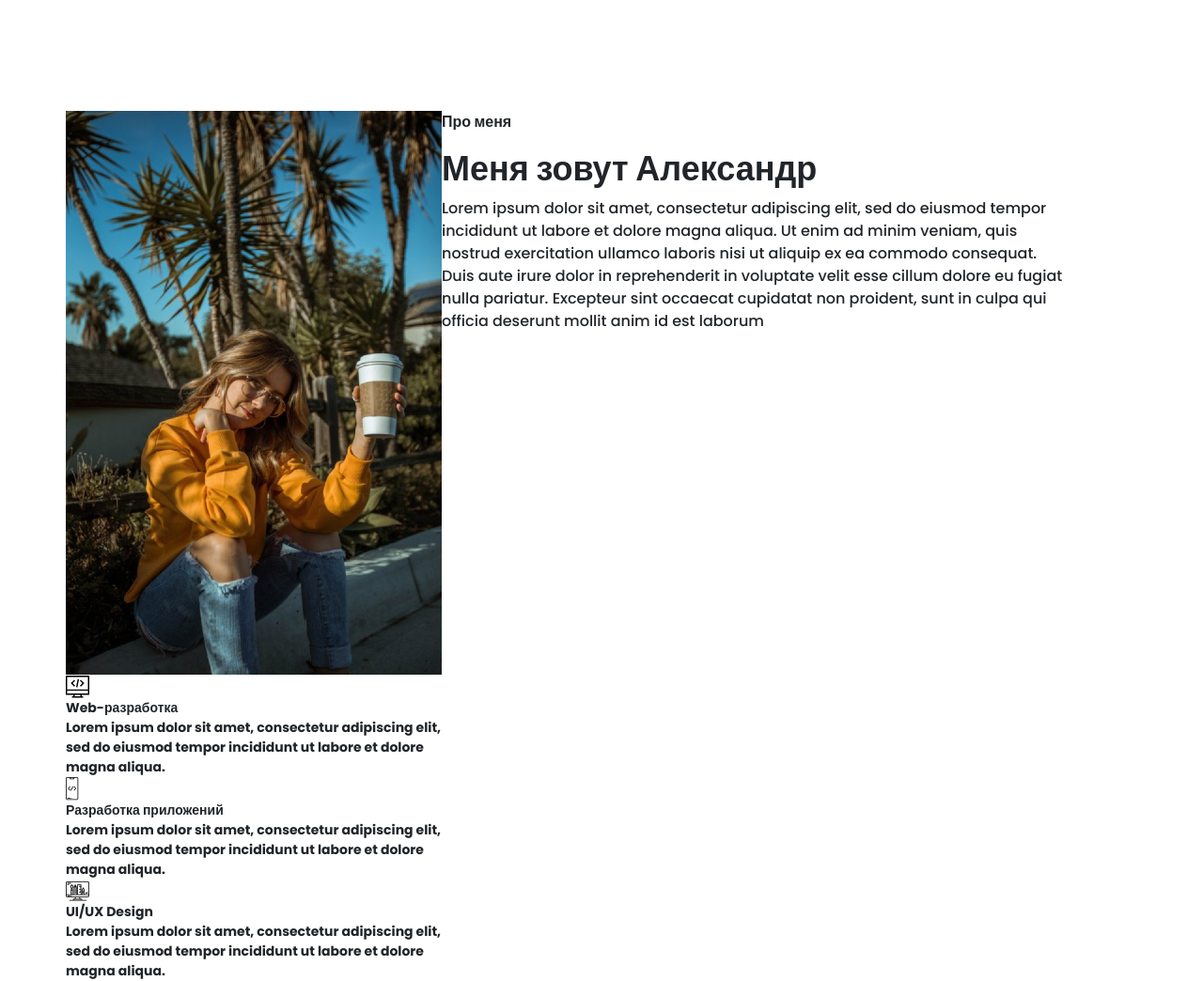
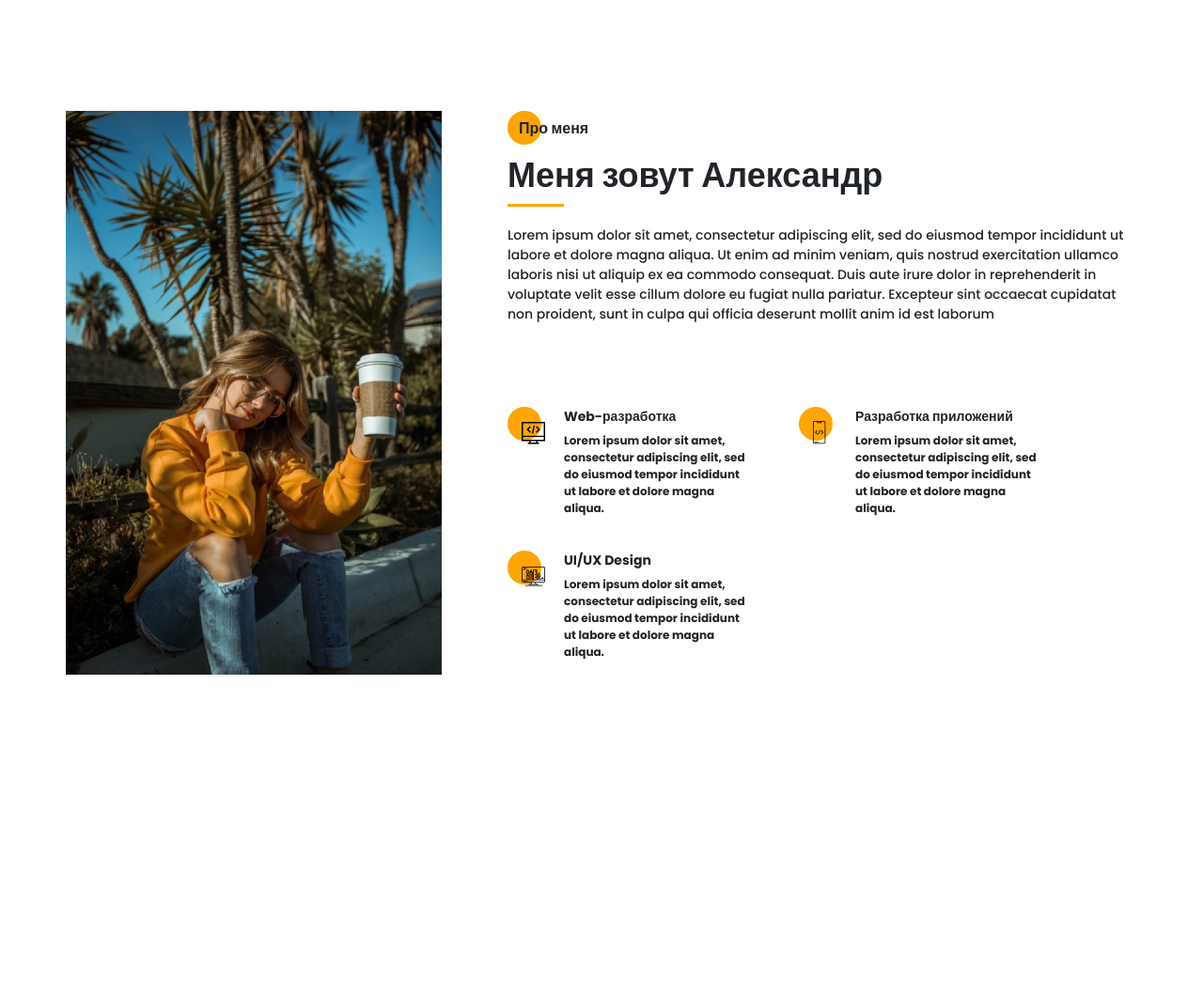
Before and after one commit to alexHorov/Portfolio, a website: page src/index.html in a window 1280 px wide. Shown: the part 802-1846 px from the top of the page at 94% size. After the commit the page ends 1520 px from the top, so only its background shows below. Drawn offline with nearby package versions, Linux system fonts and the light colour scheme; files that its build step writes are made by us from their sources; files whose address does not match are found by name.

Commit message:
second section about finish

```diff
--- a/src/index.html
+++ b/src/index.html
@@ -47,16 +47,29 @@
 
 <body>
     <aside class="sidepanel">
-        <a href="#" class="sidepanel__link"><svg width="20" height="20" viewBox="0 0 20 20" fill="none" xmlns="http://www.w3.org/2000/svg">
-            <path d="M-7.46167e-07 2.92969L-1.28061e-07 17.0703C-5.74539e-08 18.6856 1.31439 20 2.92969 20L17.0703 20C18.6856 20 20 18.6856 20 17.0703L20 11.1719L12.9297 11.1719L12.9297 13.5156L9.41406 13.5156L9.41406 11.1719L7.03125 11.1719C5.09262 11.1719 3.51562 9.59488 3.51562 7.65625L3.51562 4.10156L7.03125 4.10156L7.03125 7.65625L9.41406 7.65625L9.41406 4.10156L12.9297 4.6875L12.9297 7.65625L20 7.65625L20 2.92969C20 1.31439 18.6856 -8.16774e-07 17.0703 -7.46167e-07L2.92969 -1.28061e-07C1.31439 -5.74539e-08 -8.16774e-07 1.31439 -7.46167e-07 2.92969Z" fill="black"/>
+        <a href="#" class="sidepanel__link"><svg width="20" height="20" viewBox="0 0 20 20" fill="none"
+                xmlns="http://www.w3.org/2000/svg">
+                <path
+                    d="M-7.46167e-07 2.92969L-1.28061e-07 17.0703C-5.74539e-08 18.6856 1.31439 20 2.92969 20L17.0703 20C18.6856 20 20 18.6856 20 17.0703L20 11.1719L12.9297 11.1719L12.9297 13.5156L9.41406 13.5156L9.41406 11.1719L7.03125 11.1719C5.09262 11.1719 3.51562 9.59488 3.51562 7.65625L3.51562 4.10156L7.03125 4.10156L7.03125 7.65625L9.41406 7.65625L9.41406 4.10156L12.9297 4.6875L12.9297 7.65625L20 7.65625L20 2.92969C20 1.31439 18.6856 -8.16774e-07 17.0703 -7.46167e-07L2.92969 -1.28061e-07C1.31439 -5.74539e-08 -8.16774e-07 1.31439 -7.46167e-07 2.92969Z"
+                    fill="black" />
             </svg></a>
-        <a href="#" class="sidepanel__link"><svg width="20" height="20" viewBox="0 0 20 20" fill="none" xmlns="http://www.w3.org/2000/svg">
-            <path d="M-6.01032e-07 6.25L-2.73196e-07 13.75C-1.22337e-07 17.2012 2.79875 20 6.25 20L13.75 20C17.2013 20 20 17.2012 20 13.75L20 6.25C20 2.79875 17.2012 -7.51891e-07 13.75 -6.01032e-07L6.25 -2.73196e-07C2.79875 -1.22337e-07 -7.51891e-07 2.79875 -6.01032e-07 6.25ZM13.75 1.875C16.1625 1.875 18.125 3.8375 18.125 6.25L18.125 13.75C18.125 16.1625 16.1625 18.125 13.75 18.125L6.25 18.125C3.8375 18.125 1.875 16.1625 1.875 13.75L1.875 6.25C1.875 3.8375 3.8375 1.875 6.25 1.875L13.75 1.875Z" fill="black"/>
-            <path d="M5 10C5 12.7612 7.23875 15 10 15C12.7613 15 15 12.7612 15 10C15 7.23875 12.7612 5 10 5C7.23875 5 5 7.23875 5 10ZM13.125 10C13.125 11.7225 11.7225 13.125 10 13.125C8.27625 13.125 6.875 11.7225 6.875 10C6.875 8.2775 8.27625 6.875 10 6.875C11.7225 6.875 13.125 8.2775 13.125 10Z" fill="black"/>
-            <path d="M5.29123 4.625C5.29123 4.25704 4.99295 3.95875 4.62499 3.95875C4.25703 3.95875 3.95874 4.25704 3.95874 4.625C3.95874 4.99296 4.25703 5.29125 4.62499 5.29125C4.99295 5.29125 5.29123 4.99296 5.29123 4.625Z" fill="black"/>
+        <a href="#" class="sidepanel__link"><svg width="20" height="20" viewBox="0 0 20 20" fill="none"
+                xmlns="http://www.w3.org/2000/svg">
+                <path
+                    d="M-6.01032e-07 6.25L-2.73196e-07 13.75C-1.22337e-07 17.2012 2.79875 20 6.25 20L13.75 20C17.2013 20 20 17.2012 20 13.75L20 6.25C20 2.79875 17.2012 -7.51891e-07 13.75 -6.01032e-07L6.25 -2.73196e-07C2.79875 -1.22337e-07 -7.51891e-07 2.79875 -6.01032e-07 6.25ZM13.75 1.875C16.1625 1.875 18.125 3.8375 18.125 6.25L18.125 13.75C18.125 16.1625 16.1625 18.125 13.75 18.125L6.25 18.125C3.8375 18.125 1.875 16.1625 1.875 13.75L1.875 6.25C1.875 3.8375 3.8375 1.875 6.25 1.875L13.75 1.875Z"
+                    fill="black" />
+                <path
+                    d="M5 10C5 12.7612 7.23875 15 10 15C12.7613 15 15 12.7612 15 10C15 7.23875 12.7612 5 10 5C7.23875 5 5 7.23875 5 10ZM13.125 10C13.125 11.7225 11.7225 13.125 10 13.125C8.27625 13.125 6.875 11.7225 6.875 10C6.875 8.2775 8.27625 6.875 10 6.875C11.7225 6.875 13.125 8.2775 13.125 10Z"
+                    fill="black" />
+                <path
+                    d="M5.29123 4.625C5.29123 4.25704 4.99295 3.95875 4.62499 3.95875C4.25703 3.95875 3.95874 4.25704 3.95874 4.625C3.95874 4.99296 4.25703 5.29125 4.62499 5.29125C4.99295 5.29125 5.29123 4.99296 5.29123 4.625Z"
+                    fill="black" />
             </svg></a>
-        <a href="#" class="sidepanel__link"><svg width="19" height="20" viewBox="0 0 19 20" fill="none" xmlns="http://www.w3.org/2000/svg">
-            <path d="M-4.37114e-07 9.99951C-1.95608e-07 15.5245 4.36167 19.9995 9.74107 19.9995C14.0457 19.9995 17.6962 17.1345 18.9832 13.162C19.0749 12.662 18.7734 12.4787 18.5148 12.4787C18.2835 12.4787 17.6706 12.487 16.8585 12.4912C17.4459 15.2728 15.5517 15.8595 15.5517 15.8595C14.4274 16.3145 14.1267 16.972 14.1267 16.972C13.5228 17.8778 13.5352 16.902 13.5352 16.902C13.603 15.8978 14.5389 15.3703 14.5389 15.3703C16.0283 14.4787 15.5979 13.0295 15.3493 12.4578C14.719 12.3678 14.2903 12.1103 14.0466 11.8245C13.8029 14.0453 12.9652 16.3795 9.23304 16.3795C8.16988 16.3795 7.30085 15.992 6.61933 15.3503C6.37316 15.4628 5.3827 15.8003 4.04116 15.2628C4.04116 15.2628 3.78012 14.4253 5.03988 12.5128C4.82345 11.7128 4.71606 10.8628 4.7111 10.0128C4.71606 9.16284 4.82345 8.31285 5.03988 7.51284C3.78012 5.61285 4.04116 4.77535 4.04116 4.77535C5.3827 4.23785 6.37316 4.57534 6.61933 4.67535C7.30085 4.03785 8.16988 3.65035 9.23304 3.65035C12.9752 3.65035 13.7987 5.98784 14.0383 8.21284C14.3307 7.86284 14.928 7.53784 15.8408 7.53784C17.1444 7.53784 18.1918 7.55034 18.5082 7.55034C18.7635 7.55034 19.0683 7.37534 18.9708 6.86284C17.692 2.86201 14.0391 -0.000488895 9.74107 -0.000488707C4.36167 -0.000488472 -6.7851e-07 4.47701 -4.37114e-07 9.99951Z" fill="#212121"/>
+        <a href="#" class="sidepanel__link"><svg width="19" height="20" viewBox="0 0 19 20" fill="none"
+                xmlns="http://www.w3.org/2000/svg">
+                <path
+                    d="M-4.37114e-07 9.99951C-1.95608e-07 15.5245 4.36167 19.9995 9.74107 19.9995C14.0457 19.9995 17.6962 17.1345 18.9832 13.162C19.0749 12.662 18.7734 12.4787 18.5148 12.4787C18.2835 12.4787 17.6706 12.487 16.8585 12.4912C17.4459 15.2728 15.5517 15.8595 15.5517 15.8595C14.4274 16.3145 14.1267 16.972 14.1267 16.972C13.5228 17.8778 13.5352 16.902 13.5352 16.902C13.603 15.8978 14.5389 15.3703 14.5389 15.3703C16.0283 14.4787 15.5979 13.0295 15.3493 12.4578C14.719 12.3678 14.2903 12.1103 14.0466 11.8245C13.8029 14.0453 12.9652 16.3795 9.23304 16.3795C8.16988 16.3795 7.30085 15.992 6.61933 15.3503C6.37316 15.4628 5.3827 15.8003 4.04116 15.2628C4.04116 15.2628 3.78012 14.4253 5.03988 12.5128C4.82345 11.7128 4.71606 10.8628 4.7111 10.0128C4.71606 9.16284 4.82345 8.31285 5.03988 7.51284C3.78012 5.61285 4.04116 4.77535 4.04116 4.77535C5.3827 4.23785 6.37316 4.57534 6.61933 4.67535C7.30085 4.03785 8.16988 3.65035 9.23304 3.65035C12.9752 3.65035 13.7987 5.98784 14.0383 8.21284C14.3307 7.86284 14.928 7.53784 15.8408 7.53784C17.1444 7.53784 18.1918 7.55034 18.5082 7.55034C18.7635 7.55034 19.0683 7.37534 18.9708 6.86284C17.692 2.86201 14.0391 -0.000488895 9.74107 -0.000488707C4.36167 -0.000488472 -6.7851e-07 4.47701 -4.37114e-07 9.99951Z"
+                    fill="#212121" />
             </svg></a>
         <div class="sidepanel__divider"></div>
         <div class="sidepanel__text"><span>Социальные сети</span></div>
@@ -65,7 +78,9 @@
         <div class="menu__block">
             <div class="menu__close">
                 <svg width="29" height="30" viewBox="0 0 29 30" fill="none" xmlns="http://www.w3.org/2000/svg">
-                    <path d="M17.1568 14.5231L28.4489 3.23075C29.1837 2.49623 29.1837 1.30861 28.4489 0.574085C27.7144 -0.160437 26.5267 -0.160437 25.7922 0.574085L14.4998 11.8665L3.20781 0.574085C2.47295 -0.160437 1.28567 -0.160437 0.551149 0.574085C-0.183716 1.30861 -0.183716 2.49623 0.551149 3.23075L11.8432 14.5231L0.551149 25.8155C-0.183716 26.55 -0.183716 27.7376 0.551149 28.4721C0.917206 28.8385 1.39852 29.0226 1.87948 29.0226C2.36045 29.0226 2.84141 28.8385 3.20781 28.4721L14.4998 17.1798L25.7922 28.4721C26.1586 28.8385 26.6396 29.0226 27.1205 29.0226C27.6015 29.0226 28.0825 28.8385 28.4489 28.4721C29.1837 27.7376 29.1837 26.55 28.4489 25.8155L17.1568 14.5231Z" fill="black"/>
+                    <path
+                        d="M17.1568 14.5231L28.4489 3.23075C29.1837 2.49623 29.1837 1.30861 28.4489 0.574085C27.7144 -0.160437 26.5267 -0.160437 25.7922 0.574085L14.4998 11.8665L3.20781 0.574085C2.47295 -0.160437 1.28567 -0.160437 0.551149 0.574085C-0.183716 1.30861 -0.183716 2.49623 0.551149 3.23075L11.8432 14.5231L0.551149 25.8155C-0.183716 26.55 -0.183716 27.7376 0.551149 28.4721C0.917206 28.8385 1.39852 29.0226 1.87948 29.0226C2.36045 29.0226 2.84141 28.8385 3.20781 28.4721L14.4998 17.1798L25.7922 28.4721C26.1586 28.8385 26.6396 29.0226 27.1205 29.0226C27.6015 29.0226 28.0825 28.8385 28.4489 28.4721C29.1837 27.7376 29.1837 26.55 28.4489 25.8155L17.1568 14.5231Z"
+                        fill="black" />
                 </svg>
             </div>
             <nav>
@@ -79,16 +94,29 @@
                 </ul>
             </nav>
             <div class="menu__social">
-                <a href="#"><svg width="20" height="19" viewBox="0 0 20 19" fill="none" xmlns="http://www.w3.org/2000/svg">
-                    <path d="M10 0C4.475 0 0 4.36167 0 9.74107C0 14.0457 2.865 17.6962 6.8375 18.9832C7.3375 19.0749 7.52083 18.7734 7.52083 18.5148C7.52083 18.2835 7.5125 17.6706 7.50833 16.8585C4.72667 17.4459 4.14 15.5517 4.14 15.5517C3.685 14.4274 3.0275 14.1267 3.0275 14.1267C2.12167 13.5228 3.0975 13.5352 3.0975 13.5352C4.10167 13.603 4.62917 14.5389 4.62917 14.5389C5.52083 16.0283 6.97 15.5979 7.54167 15.3493C7.63167 14.719 7.88917 14.2903 8.175 14.0466C5.95417 13.8029 3.62 12.9652 3.62 9.23304C3.62 8.16988 4.0075 7.30085 4.64917 6.61934C4.53667 6.37317 4.19917 5.3827 4.73667 4.04116C4.73667 4.04116 5.57417 3.78012 7.48667 5.03988C8.28667 4.82345 9.13667 4.71606 9.98667 4.7111C10.8367 4.71606 11.6867 4.82345 12.4867 5.03988C14.3867 3.78012 15.2242 4.04116 15.2242 4.04116C15.7617 5.3827 15.4242 6.37317 15.3242 6.61934C15.9617 7.30085 16.3492 8.16988 16.3492 9.23304C16.3492 12.9752 14.0117 13.7987 11.7867 14.0383C12.1367 14.3307 12.4617 14.928 12.4617 15.8408C12.4617 17.1444 12.4492 18.1918 12.4492 18.5082C12.4492 18.7635 12.6242 19.0683 13.1367 18.9708C17.1375 17.692 20 14.0391 20 9.74107C20 4.36167 15.5225 0 10 0Z" fill="#212121"/>
+                <a href="#"><svg width="20" height="19" viewBox="0 0 20 19" fill="none"
+                        xmlns="http://www.w3.org/2000/svg">
+                        <path
+                            d="M10 0C4.475 0 0 4.36167 0 9.74107C0 14.0457 2.865 17.6962 6.8375 18.9832C7.3375 19.0749 7.52083 18.7734 7.52083 18.5148C7.52083 18.2835 7.5125 17.6706 7.50833 16.8585C4.72667 17.4459 4.14 15.5517 4.14 15.5517C3.685 14.4274 3.0275 14.1267 3.0275 14.1267C2.12167 13.5228 3.0975 13.5352 3.0975 13.5352C4.10167 13.603 4.62917 14.5389 4.62917 14.5389C5.52083 16.0283 6.97 15.5979 7.54167 15.3493C7.63167 14.719 7.88917 14.2903 8.175 14.0466C5.95417 13.8029 3.62 12.9652 3.62 9.23304C3.62 8.16988 4.0075 7.30085 4.64917 6.61934C4.53667 6.37317 4.19917 5.3827 4.73667 4.04116C4.73667 4.04116 5.57417 3.78012 7.48667 5.03988C8.28667 4.82345 9.13667 4.71606 9.98667 4.7111C10.8367 4.71606 11.6867 4.82345 12.4867 5.03988C14.3867 3.78012 15.2242 4.04116 15.2242 4.04116C15.7617 5.3827 15.4242 6.37317 15.3242 6.61934C15.9617 7.30085 16.3492 8.16988 16.3492 9.23304C16.3492 12.9752 14.0117 13.7987 11.7867 14.0383C12.1367 14.3307 12.4617 14.928 12.4617 15.8408C12.4617 17.1444 12.4492 18.1918 12.4492 18.5082C12.4492 18.7635 12.6242 19.0683 13.1367 18.9708C17.1375 17.692 20 14.0391 20 9.74107C20 4.36167 15.5225 0 10 0Z"
+                            fill="#212121" />
                     </svg></a>
-                <a href="#"><svg width="20" height="20" viewBox="0 0 20 20" fill="none" xmlns="http://www.w3.org/2000/svg">
-                    <path d="M13.7495 0L6.24951 0C2.79826 0 -0.000488281 2.79875 -0.000488281 6.25L-0.000488281 13.75C-0.000488281 17.2013 2.79826 20 6.24951 20L13.7495 20C17.2008 20 19.9995 17.2013 19.9995 13.75L19.9995 6.25C19.9995 2.79875 17.2008 0 13.7495 0ZM18.1245 13.75C18.1245 16.1625 16.162 18.125 13.7495 18.125L6.24951 18.125C3.83701 18.125 1.87451 16.1625 1.87451 13.75L1.87451 6.25C1.87451 3.8375 3.83701 1.875 6.24951 1.875L13.7495 1.875C16.162 1.875 18.1245 3.8375 18.1245 6.25L18.1245 13.75Z" fill="black"/>
-                    <path d="M9.99951 5C7.23826 5 4.99951 7.23875 4.99951 10C4.99951 12.7613 7.23826 15 9.99951 15C12.7608 15 14.9995 12.7613 14.9995 10C14.9995 7.23875 12.7608 5 9.99951 5ZM9.99951 13.125C8.27701 13.125 6.87451 11.7225 6.87451 10C6.87451 8.27625 8.27701 6.875 9.99951 6.875C11.722 6.875 13.1245 8.27625 13.1245 10C13.1245 11.7225 11.722 13.125 9.99951 13.125Z" fill="black"/>
-                    <path d="M15.3745 5.29123C15.7425 5.29123 16.0408 4.99295 16.0408 4.62499C16.0408 4.25703 15.7425 3.95874 15.3745 3.95874C15.0065 3.95874 14.7083 4.25703 14.7083 4.62499C14.7083 4.99295 15.0065 5.29123 15.3745 5.29123Z" fill="black"/>
+                <a href="#"><svg width="20" height="20" viewBox="0 0 20 20" fill="none"
+                        xmlns="http://www.w3.org/2000/svg">
+                        <path
+                            d="M13.7495 0L6.24951 0C2.79826 0 -0.000488281 2.79875 -0.000488281 6.25L-0.000488281 13.75C-0.000488281 17.2013 2.79826 20 6.24951 20L13.7495 20C17.2008 20 19.9995 17.2013 19.9995 13.75L19.9995 6.25C19.9995 2.79875 17.2008 0 13.7495 0ZM18.1245 13.75C18.1245 16.1625 16.162 18.125 13.7495 18.125L6.24951 18.125C3.83701 18.125 1.87451 16.1625 1.87451 13.75L1.87451 6.25C1.87451 3.8375 3.83701 1.875 6.24951 1.875L13.7495 1.875C16.162 1.875 18.1245 3.8375 18.1245 6.25L18.1245 13.75Z"
+                            fill="black" />
+                        <path
+                            d="M9.99951 5C7.23826 5 4.99951 7.23875 4.99951 10C4.99951 12.7613 7.23826 15 9.99951 15C12.7608 15 14.9995 12.7613 14.9995 10C14.9995 7.23875 12.7608 5 9.99951 5ZM9.99951 13.125C8.27701 13.125 6.87451 11.7225 6.87451 10C6.87451 8.27625 8.27701 6.875 9.99951 6.875C11.722 6.875 13.1245 8.27625 13.1245 10C13.1245 11.7225 11.722 13.125 9.99951 13.125Z"
+                            fill="black" />
+                        <path
+                            d="M15.3745 5.29123C15.7425 5.29123 16.0408 4.99295 16.0408 4.62499C16.0408 4.25703 15.7425 3.95874 15.3745 3.95874C15.0065 3.95874 14.7083 4.25703 14.7083 4.62499C14.7083 4.99295 15.0065 5.29123 15.3745 5.29123Z"
+                            fill="black" />
                     </svg></a>
-                <a href="#"><svg width="20" height="20" viewBox="0 0 20 20" fill="none" xmlns="http://www.w3.org/2000/svg">
-                    <path d="M17.0698 0L2.9292 0C1.3139 0 -0.000488281 1.31439 -0.000488281 2.92969L-0.000488281 17.0703C-0.000488281 18.6856 1.3139 20 2.9292 20L8.82764 20L8.82764 12.9297L6.48389 12.9297L6.48389 9.41406L8.82764 9.41406L8.82764 7.03125C8.82764 5.09262 10.4046 3.51563 12.3433 3.51563L15.8979 3.51563L15.8979 7.03125L12.3433 7.03125L12.3433 9.41406L15.8979 9.41406L15.312 12.9297L12.3433 12.9297L12.3433 20L17.0698 20C18.6851 20 19.9995 18.6856 19.9995 17.0703L19.9995 2.92969C19.9995 1.31439 18.6851 0 17.0698 0Z" fill="black"/>
+                <a href="#"><svg width="20" height="20" viewBox="0 0 20 20" fill="none"
+                        xmlns="http://www.w3.org/2000/svg">
+                        <path
+                            d="M17.0698 0L2.9292 0C1.3139 0 -0.000488281 1.31439 -0.000488281 2.92969L-0.000488281 17.0703C-0.000488281 18.6856 1.3139 20 2.9292 20L8.82764 20L8.82764 12.9297L6.48389 12.9297L6.48389 9.41406L8.82764 9.41406L8.82764 7.03125C8.82764 5.09262 10.4046 3.51563 12.3433 3.51563L15.8979 3.51563L15.8979 7.03125L12.3433 7.03125L12.3433 9.41406L15.8979 9.41406L15.312 12.9297L12.3433 12.9297L12.3433 20L17.0698 20C18.6851 20 19.9995 18.6856 19.9995 17.0703L19.9995 2.92969C19.9995 1.31439 18.6851 0 17.0698 0Z"
+                            fill="black" />
                     </svg></a>
             </div>
         </div>
@@ -117,7 +145,10 @@
     <section class="about">
         <div class="container">
             <div class="about__wrapper">
-                <img src="img/main_photo.jpg" alt="photo" class="about__photo">
+                <div class="about__photo">
+                    <img src="img/main_photo.jpg" alt="photo">
+                </div>
+
                 <div class="about__descr">
                     <h2 class="title title_fz16 about__title">Про меня</h2>
                     <div class="title title_fz36 about__subtitle">Меня зовут Александр</div>
@@ -127,7 +158,7 @@
                 </div>
                 <div class="about__skills">
                     <div class="about__skills-item">
-                        <div>
+                        <div class="about__skills-circle">
                             <img src="icons/about_me/web_development.svg" alt="web-dev">
                         </div>
                         <div>
@@ -141,8 +172,10 @@
                                 </div>
 
                             </div>
+                        </div>
+                    </div>
                     <div class="about__skills-item">
-                                <div>
+                        <div class="about__skills-circle">
                             <img src="icons/about_me/mobile_dev.svg" alt="web-dev">
                         </div>
                         <div>
@@ -156,8 +189,10 @@
                                 </div>
 
                             </div>
+                        </div>
+                    </div>
                     <div class="about__skills-item">
-                                        <div>
+                        <div class="about__skills-circle">
                             <img src="icons/about_me/design.svg" alt="web-dev">
                         </div>
                         <div>
@@ -176,6 +211,8 @@
 
                     </div>
                 </div>
+            </div>
+
     </section>
 
     <script src="js/script.js"></script>
--- a/src/sass/blocks/_about.scss
+++ b/src/sass/blocks/_about.scss
@@ -5,5 +5,54 @@
         grid-template-columns: 400px 670px;
         grid-template-rows: minmax(245px, auto) minmax(255px, auto);
         grid-auto-rows: minmax(245px, auto);
+        column-gap: 70px;
+        row-gap: 40px;
+    }
+    &__photo {
+        grid-row: 1/3;
+        img {
+            width: 100%;
+        }
+    }
+    &__descr {
+        padding-top: 6px;
+        .divider {
+            margin-top: 0;
+        }
+    }
+    &__title {
+        position: relative;
+        padding: 1px 0 0 12px;
+        @include before_circle;
+    }
+    &__text {
+        margin-top: 20px;
+        font-size: 14px;
+        line-height: 21px;
+    }
+    &__skills {
+        display: grid;
+        grid-template: repeat(2, minmax(115px, auto)) / repeat(2, 260px);
+        grid-auto-rows: 1fr;
+        column-gap: 50px;
+        row-gap: 20px;
+        &-item {
+            display: grid;
+            grid-template-columns: 40px 200px;
+            column-gap: 20px;
+        }
+        &-circle {
+            position: relative;
+            padding: 15px 0 0 15px;
+            @include before_circle;
+            &:before {
+                top: 0;
+            }
+        }
+        &-text {
+            margin-top: 6px;
+            font-size: 12px;
+            line-height: 18px;
+        }
     }
 }
```
Also changed, not shown: src/sass/style.scss (+7 -0 lines), README.md (added), dist/css/style.min.css, dist/index.html. Lines whose indentation alone changed are shown as unchanged.
